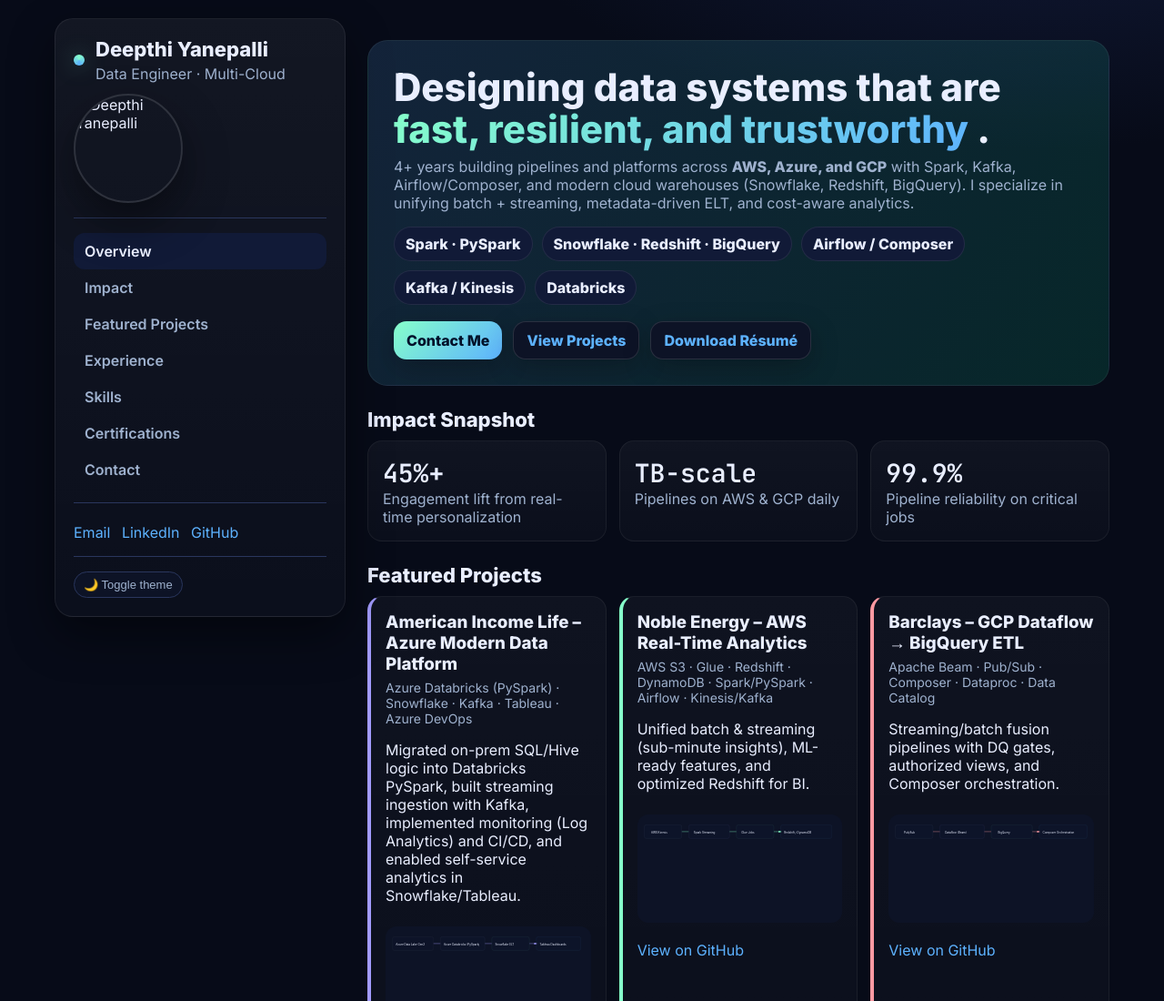
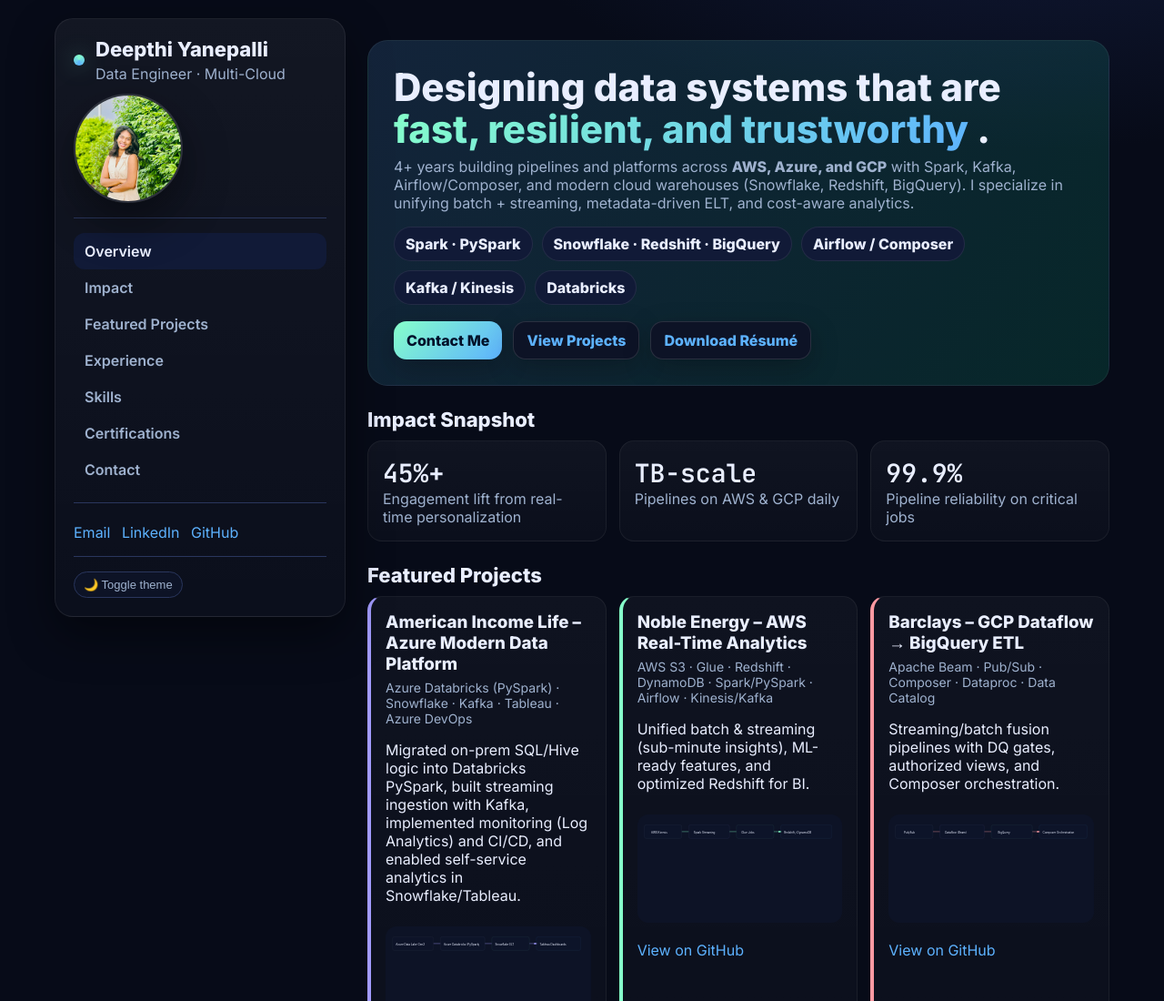
Before and after one commit to Deepthiyanepalli/portfolio, a plain HTML site: page index.html in a window 1280 px wide. Shown: the top 1100 px of the page at 91% size. Drawn offline with Linux system fonts and the light colour scheme.

Commit message:
Update index.html

```diff
--- a/index.html
+++ b/index.html
@@ -120,7 +120,7 @@
         </div></div>
         <div style="margin-top:12px;display:flex;align-items:center;gap:12px">
           <!-- your uploaded file at repo root -->
-          <img id="avatar" class="avatar" src="profile.jpg" alt="Deepthi Yanepalli"/>
+          <img id="avatar" class="avatar" src="profile.jpeg" alt="Deepthi Yanepalli"/>
         </div>
         <hr/>
         <nav class="nav" id="nav">
```
